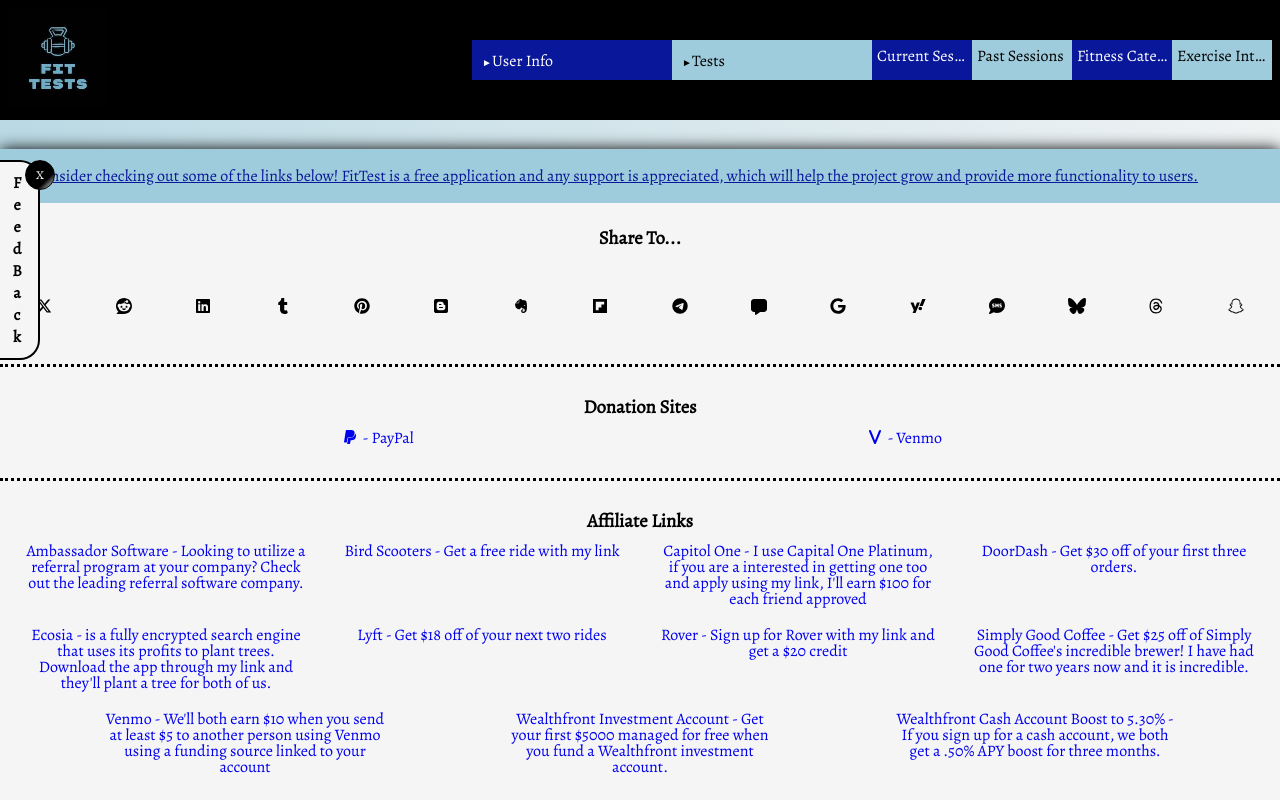
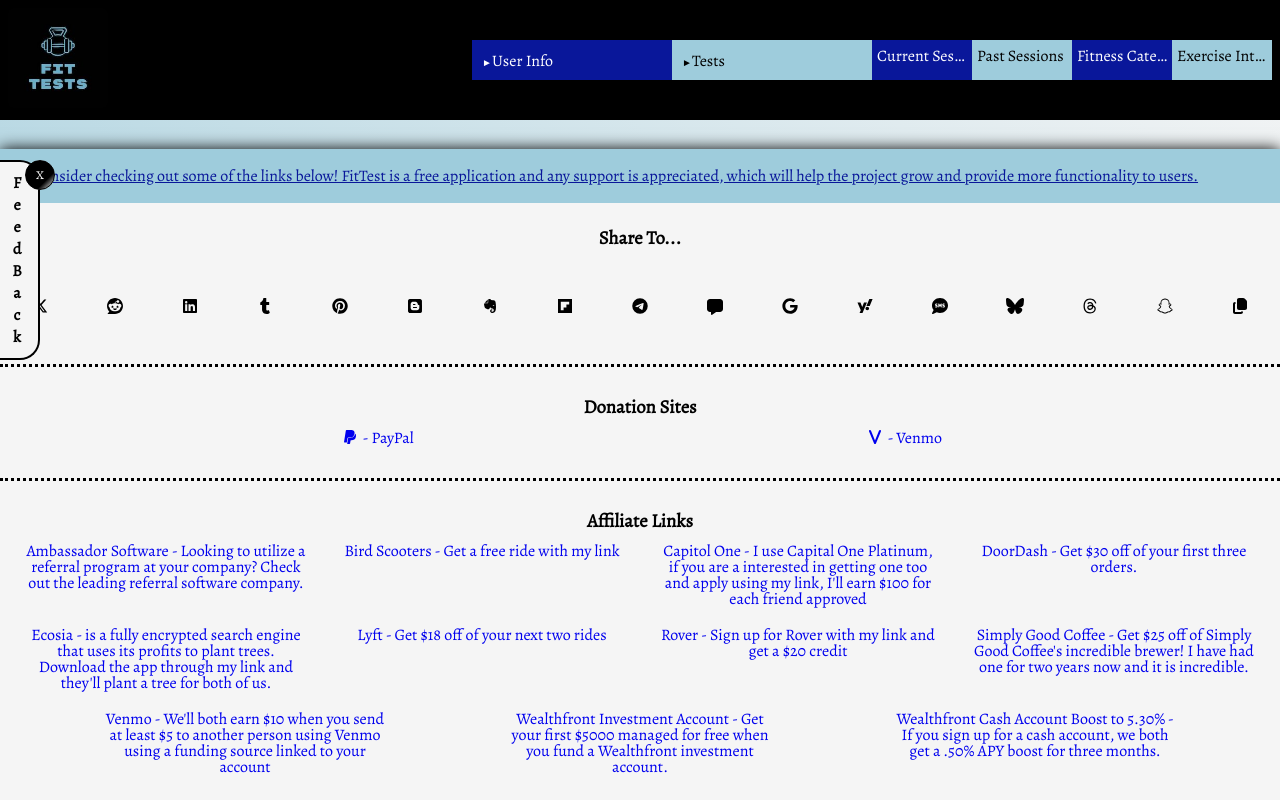
Before and after one commit to damatoaj/fitTest, a React (Create React App) app: page /#/ in a window 1280 px wide. Both pictures are taken after a click on the heading 640 px from the left and 773 px from the top of the page. Shown: the top 800 px of the page. Built offline with nearby package versions, Linux system fonts and the light colour scheme.

Commit message:
Added a copy button to the share links

```diff
--- a/src/CSS/Links.css
+++ b/src/CSS/Links.css
@@ -233,12 +233,15 @@
     line-height: 50px !important;
     color:black;
     text-align: center;
-
+    border : none;
+    border-radius: 0;
+    background-color: inherit;
 }
 
 .share-links:active {
     color:black;
     outline: 1px solid black;
+    background-color: var(--prm-lgt-green);
 }
 
 #logo-link {
--- a/src/Components/Buttons/ShareLinks.tsx
+++ b/src/Components/Buttons/ShareLinks.tsx
@@ -1,6 +1,6 @@
 import { FontAwesomeIcon } from '@fortawesome/react-fontawesome';
 import { IconProp } from '@fortawesome/fontawesome-svg-core';
-import { faShare,faSms,faMessage } from '@fortawesome/free-solid-svg-icons';
+import { faShare,faSms,faMessage, faCopy } from '@fortawesome/free-solid-svg-icons';
 import {faSnapchat, faThreads, faBluesky, faXTwitter, faGoogle, faYahoo, faTelegram, faPinterest,faFlipboard,faBlogger,faEvernote,faLinkedin,faReddit,faTumblr} from '@fortawesome/free-brands-svg-icons'
 const links : any = [
     ["https://twitter.com/intent/tweet?url={url}&text={title}", faXTwitter],
@@ -19,20 +19,40 @@
     ["sms:''?body={url}", faSms],
     ["https://bsky.app/intent/compose?text={url}", faBluesky],
     ['https://threads.net/intent/post?text={url}', faThreads],
-    ['https://www.snapchat.com/share?link={url}', faSnapchat]
+    ['https://www.snapchat.com/share?link={url}', faSnapchat],
+    ['https://fit-tests.com', faCopy]
 ];
 
+
 const ShareLinks = () => {
+    function handleCopy(t:string) {
+    try {
+        navigator.clipboard.writeText(t);
+        alert('Link Copied');
+    } catch (err:any) {
+        console.error(err);
+        alert(err.message);
+    }
+};
+
     return <ul id='share-links-container'>
         {links.map((link : any)=> {
             let l = link[0].replace('{url}', 'https%3A%2F%2Ffit-tests.com%2F').replace('{title}', 'Fit%20Tests:%20A%20Free%20Exercise%20Testing%20App')
             let i = link[1] as IconProp;
             console.log(i)
-            return <>
-                <a href={l} target='_blank' rel="noopener noreferrer" className='share-links'>
-                    <FontAwesomeIcon icon={i} />
-                </a>
-            </>
+            if (link[0] !== "https://fit-tests.com") {
+                return <>
+                    <a href={l} target='_blank' rel="noopener noreferrer" className='share-links'>
+                        <FontAwesomeIcon icon={i} />
+                    </a>
+                </>
+            } else {
+                return <>
+                    <button className='share-links' onClick={()=> handleCopy(l)}>
+                        <FontAwesomeIcon icon={i} />
+                    </button>
+                </>
+            }
         })}
     </ul>
 };
```
